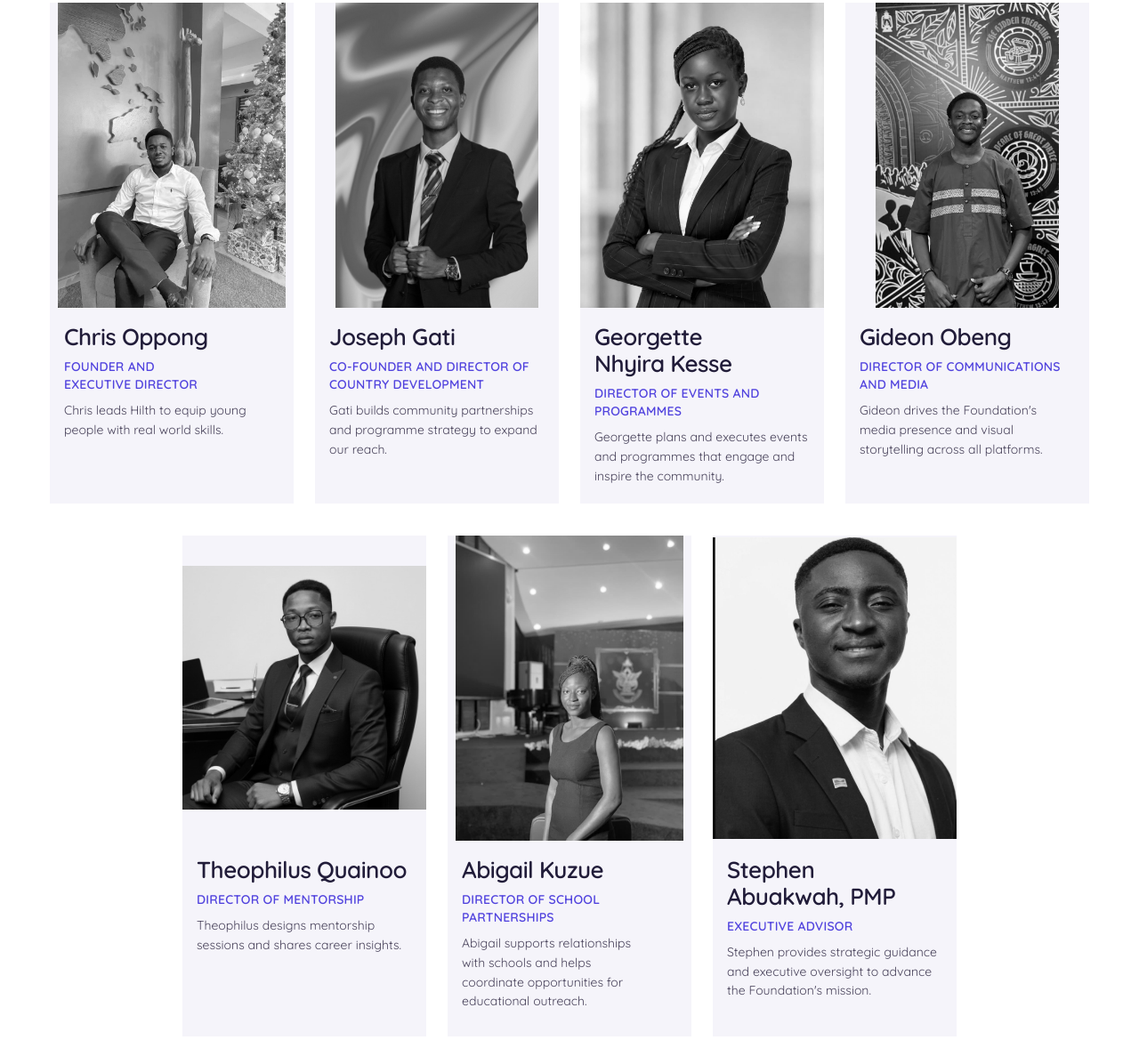
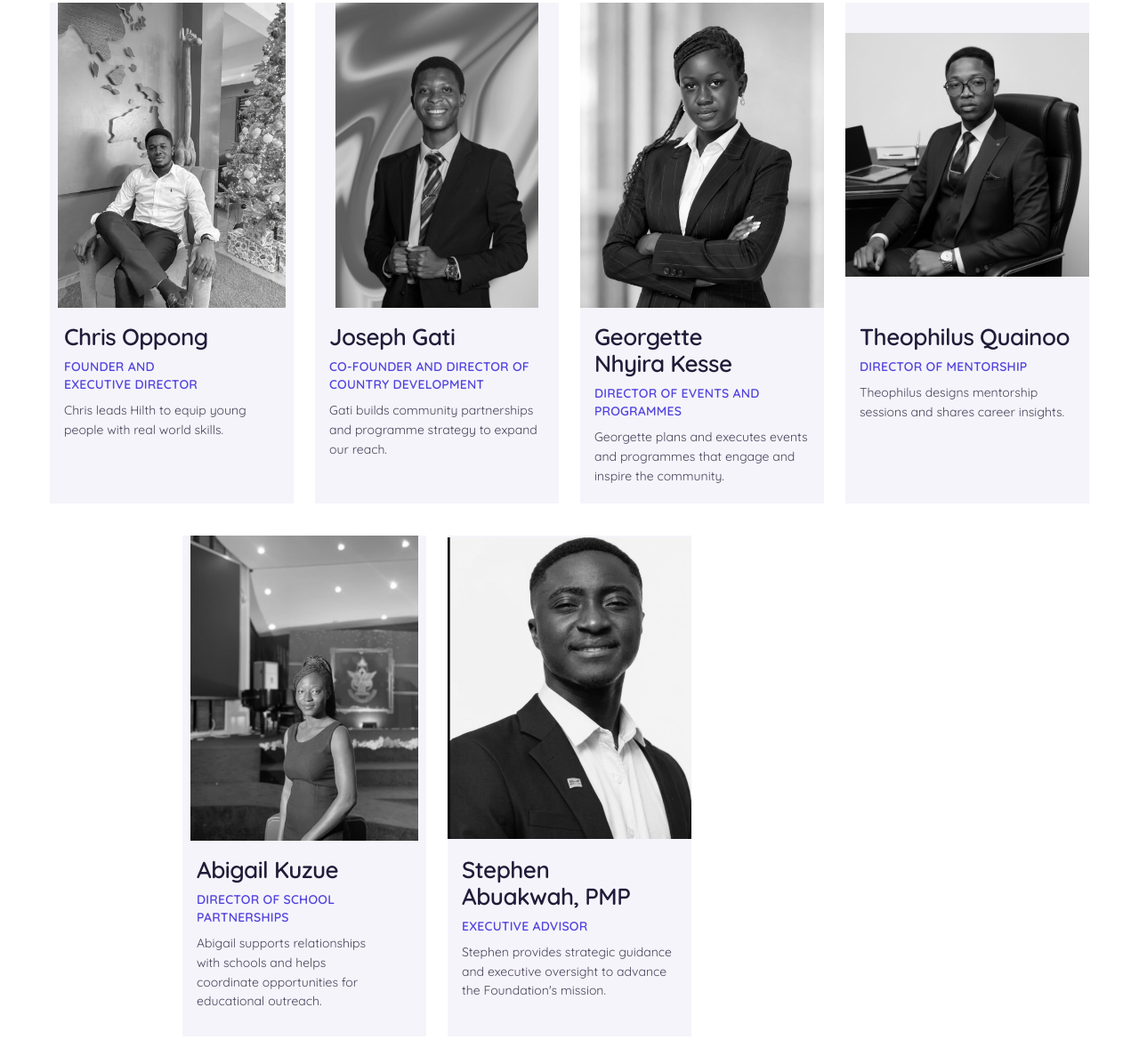
Before and after one commit to hilthfoundation/hilth-foundation, a plain HTML site: page team.html in a window 1280 px wide. Shown: the part 727-1896 px from the top of the page at 89% size. Drawn offline with nearby package versions, Linux system fonts and the light colour scheme.

Commit message:
Remove Gideon from leadership team

```diff
--- a/team.html
+++ b/team.html
@@ -163,17 +163,6 @@
 <!-- Team Member 4 -->
 <div class="team-card">
 <div class="team-img">
-<img alt="Gideon Obeng, Director of Communications and Media" decoding="async" loading="lazy" src="assets/images/gideon-obeng.jpeg" style="object-position: center;"/>
-</div>
-<div class="team-content">
-<h2>Gideon Obeng</h2>
-<p class="role">Director of Communications and Media</p>
-<p class="member-bio">Gideon drives the Foundation's media presence and visual storytelling across all platforms.</p>
-</div>
-</div>
-<!-- Team Member 5 -->
-<div class="team-card">
-<div class="team-img">
 <img alt="Theophilus Quainoo, Director of Mentorship" decoding="async" loading="lazy" src="assets/images/theophilus-quainoo.jpeg"/>
 </div>
 <div class="team-content">
@@ -182,7 +171,7 @@
 <p class="member-bio">Theophilus designs mentorship sessions and shares career insights.</p>
 </div>
 </div>
-<!-- Team Member 6 -->
+<!-- Team Member 5 -->
 <div class="team-card">
 <div class="team-img">
 <img alt="Abigail Kuzue, Director of School Partnerships" decoding="async" loading="lazy" src="assets/images/abigail-kuzue.jpeg"/>
```
